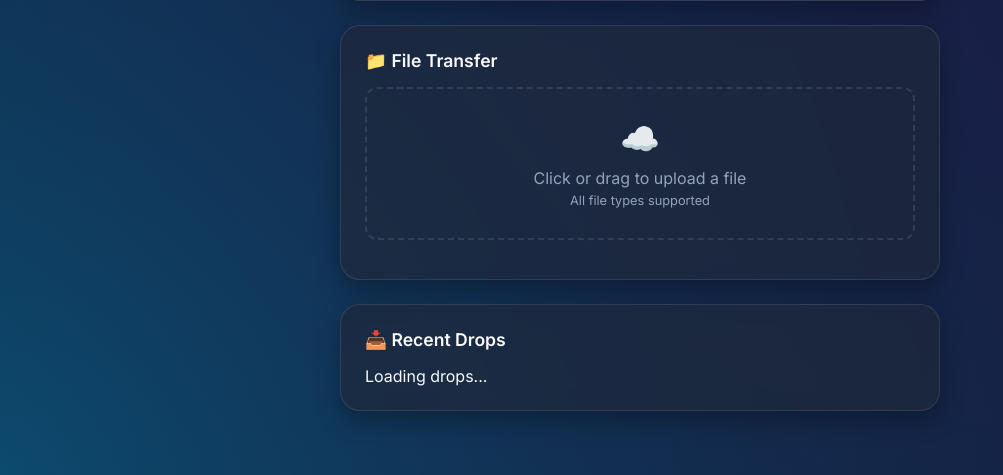
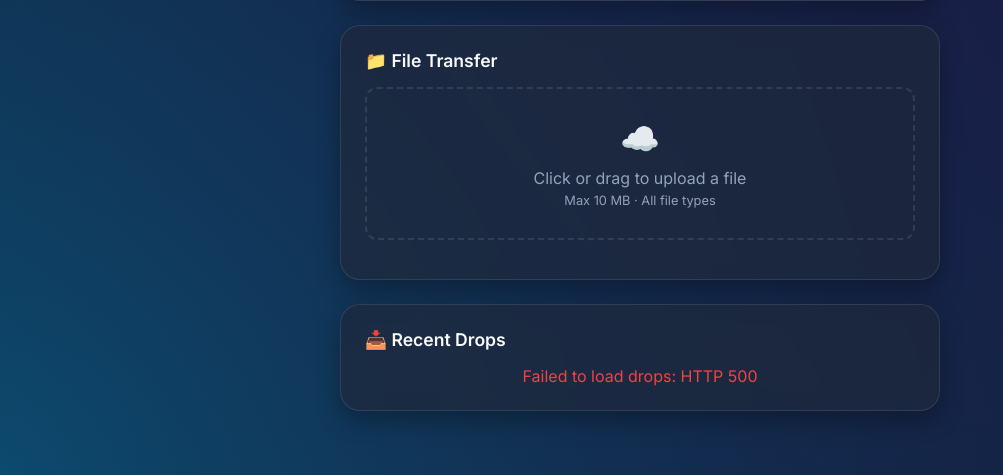
Before and after one commit to Motari2004/localdrop_cloud, a Flask app: page / in a window 1280 px wide. Shown: the part 461-936 px from the top of the page, without its empty margins (0-1003 px from the left). Run offline with Flask 3, Linux system fonts and the light colour scheme; a database or web service that is not in the repository returns one stand-in record (values such as "Sample title"); data that the repository does not hold is empty; some libraries are stand-ins or nearby versions.

Commit message:
Describe what you changed here

```diff
--- a/templates/index.html
+++ b/templates/index.html
@@ -179,7 +179,6 @@
             white-space: pre-wrap;
         }
 
-        /* --- Long text collapse --- */
         .content-text.collapsed {
             display: -webkit-box;
             -webkit-line-clamp: 3;
@@ -292,7 +291,7 @@
         <div class="drop-zone" onclick="document.getElementById('fileInput').click()">
             <div style="font-size: 2rem; margin-bottom: 10px;">☁️</div>
             <div>Click or drag to upload a file</div>
-            <div style="font-size: 0.8em; margin-top: 5px;">All file types supported</div>
+            <div style="font-size: 0.8em; margin-top: 5px;">Max 10 MB · All file types</div>
         </div>
         <input type="file" id="fileInput" onchange="sendFile()">
     </div>
@@ -303,7 +302,6 @@
     </div>
 
     <script>
-        // Preserve expanded state across the 5s refresh
         const expandedIds = new Set();
 
         function escapeHtml(s) {
@@ -337,10 +335,11 @@
         async function loadShares() {
             try {
                 const res = await fetch('/shares');
+                if (!res.ok) throw new Error('HTTP ' + res.status);
                 const data = await res.json();
                 const list = document.getElementById('sharesList');
                 list.innerHTML = '';
-                if (data.length === 0) {
+                if (!Array.isArray(data) || data.length === 0) {
                     list.innerHTML = '<div style="color:var(--text-muted); text-align:center">No drops yet. Be the first!</div>';
                     return;
                 }
@@ -384,7 +383,11 @@
                     }
                     list.appendChild(div);
                 });
-            } catch (e) { console.error("Error loading shares", e); }
+            } catch (e) {
+                console.error("Error loading shares", e);
+                const list = document.getElementById('sharesList');
+                if (list) list.innerHTML = '<div style="color:var(--danger); text-align:center">Failed to load drops: ' + escapeHtml(e.message) + '</div>';
+            }
         }
 
         document.getElementById('sharesList').addEventListener('click', async (e) => {
@@ -400,7 +403,6 @@
                 }, 1500);
                 return;
             }
-
             const toggleBtn = e.target.closest('[data-toggle]');
             if (toggleBtn) {
                 const id = Number(toggleBtn.dataset.toggle);
@@ -416,7 +418,6 @@
                 }
                 return;
             }
-
             const delBtn = e.target.closest('[data-delete]');
             if (delBtn) {
                 deleteShare(Number(delBtn.dataset.delete));
@@ -478,7 +479,6 @@
                 loadShares();
             }
         }
-        }
 
         setInterval(loadShares, 5000);
         loadShares();
```
